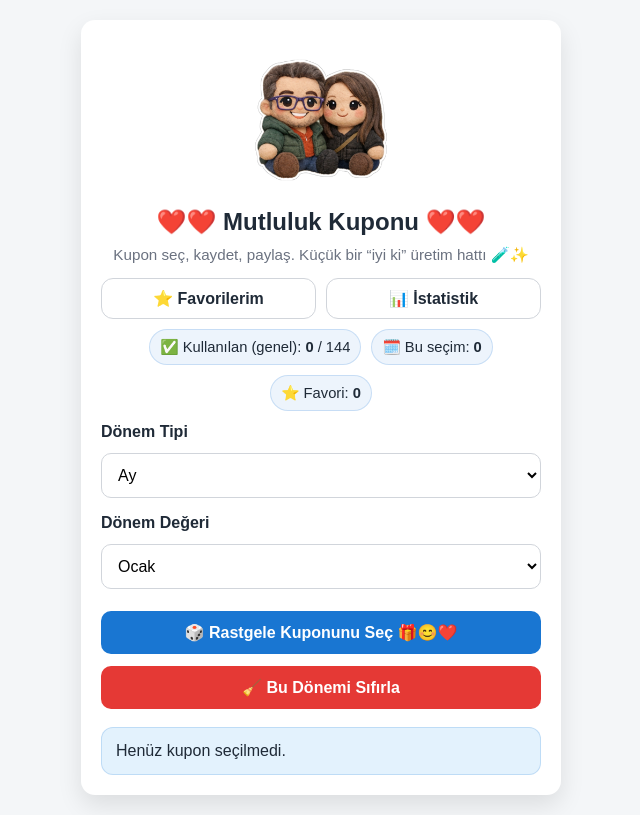
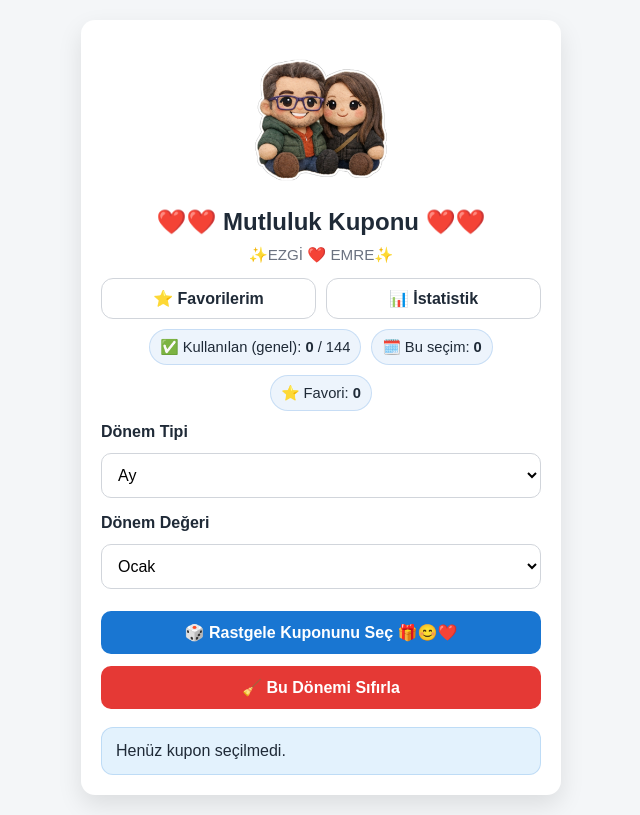
Before and after one commit to Ryse3106/-Mutluluk-Kuponu-, a plain HTML site: page index.html in a window 1280 px wide. Shown: the whole page, without its empty margins (319-959 px from the left). Drawn offline with Linux system fonts and the light colour scheme.

Commit message:
Update index.html

```diff
--- a/index.html
+++ b/index.html
@@ -279,7 +279,7 @@
   </div>
 
   <h2>❤️❤️ Mutluluk Kuponu ❤️❤️</h2>
-  <p class="sub">Kupon seç, kaydet, paylaş. Küçük bir “iyi ki” üretim hattı 🧪✨</p>
+  <p class="sub">✨EZGİ ❤️ EMRE✨</p>
 
   <div class="top-actions">
     <button class="ghost" id="btnFavorites" type="button" aria-label="Favorilerimi aç">⭐ Favorilerim</button>
```
